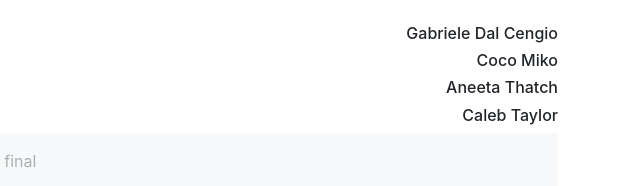
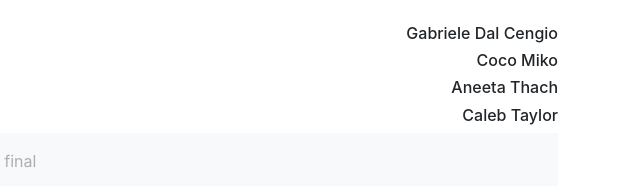
Before and after one commit to LazyGeb/IAT343_Animation_Website, a plain HTML site: page concept.html in a window 1280 px wide. Shown: the top 186 px of the page, 637-1277 px from the left. Drawn offline with nearby package versions, Linux system fonts and the light colour scheme.

Commit message:
[Gabe] Fixed Aneeta's last name oops

```diff
--- a/concept.html
+++ b/concept.html
@@ -24,7 +24,7 @@
 		<div class="col-3 mt-4 text-right">
 			<h6> Gabriele Dal Cengio </h6>
 			<h6> Coco Miko </h6>
-			<h6> Aneeta Thatch </h6>
+			<h6> Aneeta Thach </h6>
 			<h6> Caleb Taylor </h6>
 		</div>
 	</div>
```
Also changed, not shown: index.html (+1 -1 lines).
